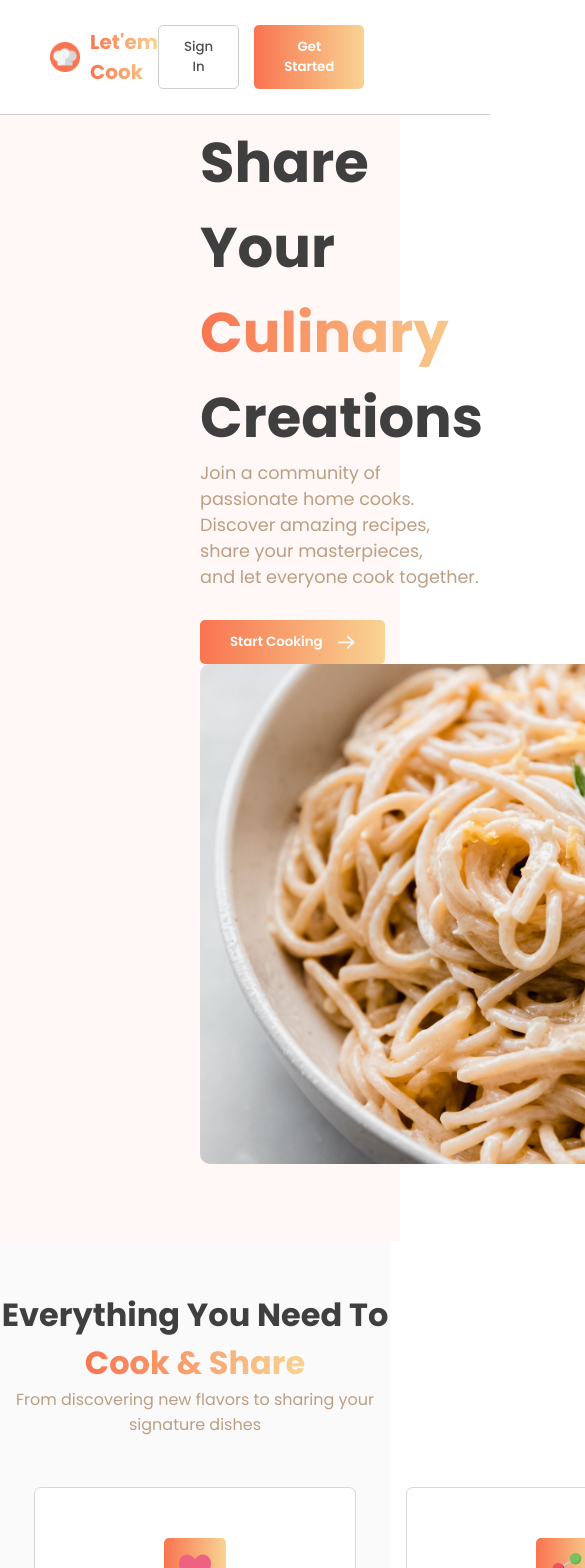
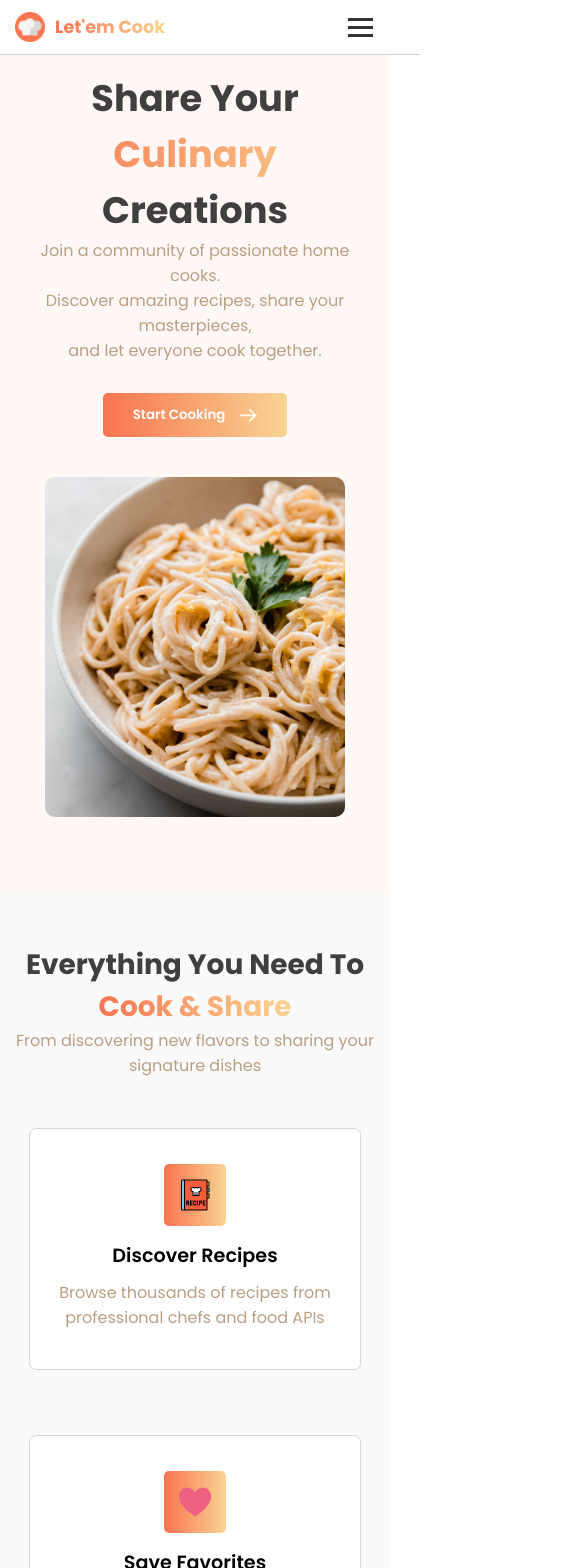
Before and after one commit to Syddevv/LetemCook, a React (Vite) app in the folder client/: page / in a window 390 px wide. Shown: the top 1568 px of the page, 585 px wide, since content can reach past the window. Built offline with nearby package versions, Linux system fonts and the light colour scheme; no server answers.

Commit message:
nav bar and landing page responsive layout

```diff
--- a/client/src/components/NavBar.jsx
+++ b/client/src/components/NavBar.jsx
@@ -1,4 +1,4 @@
-import React, { useEffect, useRef } from "react";
+import React, { useEffect, useRef, useState } from "react";
 import { useNavigate } from "react-router-dom";
 import Logo from "../assets/Logo.png";
 import "../styles/NavBar.css";
@@ -6,6 +6,7 @@ import "../styles/NavBar.css";
 const NavBar = () => {
   const navRef = useRef(null);
   const navigate = useNavigate();
+  const [menuOpen, setMenuOpen] = useState(false);
 
   useEffect(() => {
     const handleScroll = () => {
@@ -40,6 +41,38 @@ const NavBar = () => {
             Get Started
           </button>
         </div>
+
+        {/* Hamburger */}
+        <div
+          className={`hamburger ${menuOpen ? "active" : ""}`}
+          onClick={() => setMenuOpen(!menuOpen)}
+        >
+          <span></span>
+          <span></span>
+          <span></span>
+        </div>
+
+        {/* Mobile Menu */}
+        <div className={`mobile-menu ${menuOpen ? "show" : ""}`}>
+          <button
+            className="signIn-BTN"
+            onClick={() => {
+              setMenuOpen(false);
+              navigate("/login");
+            }}
+          >
+            Sign In
+          </button>
+          <button
+            className="getStarted-BTN"
+            onClick={() => {
+              setMenuOpen(false);
+              navigate("/register");
+            }}
+          >
+            Get Started
+          </button>
+        </div>
       </nav>
     </div>
   );
--- a/client/src/pages/LandingPage.jsx
+++ b/client/src/pages/LandingPage.jsx
@@ -8,7 +8,7 @@ import Clock from "../assets/clock.png";
 import ServingIcon from "../assets/Serving Icon.png";
 import NavBar from "../components/NavBar";
 import { useNavigate } from "react-router-dom";
-import { useEffect, useState } from "react";
+import { useEffect, useState, useLayoutEffect } from "react";
 import axios from "axios";
 import { motion } from "framer-motion";
 
--- a/client/src/styles/LandingPage.css
+++ b/client/src/styles/LandingPage.css
@@ -3,73 +3,6 @@
 * {
   font-family: Poppins;
   margin: 0;
-}
-
-.logo-name {
-  display: flex;
-  align-items: center;
-  gap: 10px;
-  cursor: pointer;
-}
-
-.logo {
-  width: 30px;
-}
-
-.website-name {
-  font-weight: bold;
-  font-size: 20px;
-  background: linear-gradient(90deg, #f97450, #f8d492);
-  -webkit-background-clip: text;
-  -webkit-text-fill-color: transparent;
-  background-clip: text;
-  color: transparent;
-}
-
-.nav-buttons {
-  display: flex;
-  gap: 15px;
-  margin-right: 100px;
-}
-
-.signIn-BTN {
-  background-color: white;
-  padding: 7px 25px;
-  border: 1px solid #cfcfcf;
-  border-radius: 5px;
-  cursor: pointer;
-  font-weight: 500;
-  color: #515151;
-  transition: all 0.3s ease;
-}
-
-.signIn-BTN:hover {
-  background-color: #f5f5f5;
-  border-color: #b5b5b5;
-  color: #333;
-  box-shadow: 0 4px 10px rgba(0, 0, 0, 0.15);
-  transform: translateY(-2px);
-}
-
-.signIn-BTN:active {
-  transform: translateY(0);
-  box-shadow: 0 2px 6px rgba(0, 0, 0, 0.1);
-}
-
-.getStarted-BTN {
-  background: linear-gradient(90deg, #f97450, #f8d492);
-  border: none;
-  color: white;
-  font-weight: 600;
-  padding: 12px 30px;
-  border-radius: 5px;
-  cursor: pointer;
-  transition: 0.3s ease;
-}
-
-.getStarted-BTN:hover {
-  background: linear-gradient(90deg, #ffe0a7, #f97450);
-  transform: scale(1.05);
 }
 
 /** HERO STYLES */
@@ -80,7 +13,6 @@
   align-items: center;
   justify-content: space-around;
   padding: 70px 200px;
-  flex-wrap: wrap;
   padding-top: 120px;
 }
 
@@ -192,6 +124,7 @@
   align-items: center;
   justify-content: center;
   gap: 50px;
+  flex-wrap: wrap;
 }
 
 .feature-card {
@@ -348,6 +281,8 @@
 .recipe-cards-wrapper {
   display: flex;
   gap: 30px;
+  flex-wrap: wrap; /* This fix stops the horizontal overflow */
+  justify-content: center;
 }
 
 /* BOTTOM HERO */
@@ -385,6 +320,8 @@ footer {
   padding: 30px;
   align-items: center;
   justify-content: space-around;
+  flex-wrap: wrap; /* Added for better footer wrapping */
+  gap: 20px;
 }
 
 footer p {
@@ -396,3 +333,156 @@ footer p {
   display: flex;
   gap: 30px;
 }
+
+/* ============================= */
+/* RESPONSIVE HERO SECTION */
+/* ============================= */
+
+@media (max-width: 1100px) {
+  .hero {
+    padding: 110px 60px;
+    justify-content: center;
+    gap: 40px;
+    flex-wrap: wrap; /* <-- ADDED THIS LINE */
+  }
+}
+
+@media (max-width: 900px) {
+  .hero {
+    padding: 100px 40px;
+  }
+
+  .right-hero-section h1 {
+    font-size: 2.7rem;
+  }
+
+  .hero-poster {
+    width: 500px;
+    height: 420px;
+  }
+}
+
+@media (max-width: 700px) {
+  .hero {
+    flex-direction: column;
+    text-align: center;
+    padding: 120px 25px;
+  }
+
+  .hero-poster {
+    max-width: 420px;
+    height: 380px;
+  }
+
+  .right-hero-section h1 {
+    font-size: 2.3rem;
+  }
+
+  .right-hero-section p {
+    font-size: 1rem;
+  }
+
+  .hero-buttons {
+    justify-content: center;
+  }
+}
+
+@media (max-width: 600px) {
+  .hero-poster {
+    width: 100%;
+    min-width: 300px;
+    height: 340px;
+  }
+
+  .hero {
+    padding: 70px 25px;
+  }
+}
+
+/* ============================= */
+/* FEATURES SECTION RESPONSIVE */
+/* ============================= */
+
+@media (max-width: 900px) {
+  .features-wrapper {
+    gap: 20px;
+  }
+
+  .feature-card {
+    width: 210px;
+    padding: 35px 25px;
+  }
+}
+
+@media (max-width: 600px) {
+  .features-wrapper {
+    flex-direction: column;
+    gap: 5px;
+  }
+
+  .feature-card {
+    width: 90%;
+    max-width: 280px;
+  }
+
+  .top-section h1 {
+    font-size: 1.75rem;
+  }
+
+  .top-section p {
+    font-size: 1rem;
+  }
+}
+
+/* ============================= */
+/* RECIPE CARDS RESPONSIVE */
+/* ============================= */
+
+@media (max-width: 600px) {
+  .recipe-image {
+    width: 100%;
+    max-width: 330px;
+    height: auto;
+  }
+
+  .recipe-details-wrapper {
+    width: 100%;
+    max-width: 330px;
+  }
+}
+
+/* ============================= */
+/* BOTTOM HERO RESPONSIVE */
+/* ============================= */
+
+@media (max-width: 700px) {
+  .bottom-hero {
+    padding: 40px 20px;
+    text-align: center;
+  }
+
+  .bottom-hero h1 {
+    font-size: 1.75rem;
+  }
+
+  .bottom-hero p {
+    font-size: 0.95rem;
+  }
+}
+
+/* ============================= */
+/* FOOTER RESPONSIVE */
+/* ============================= */
+
+@media (max-width: 700px) {
+  footer {
+    flex-direction: column;
+    gap: 20px;
+    text-align: center;
+  }
+
+  .footer-links {
+    flex-direction: column;
+    gap: 10px;
+  }
+}
--- a/client/src/styles/NavBar.css
+++ b/client/src/styles/NavBar.css
@@ -5,7 +5,8 @@ nav {
   position: fixed;
   top: 0;
   left: 0;
-  width: 100vw;
+  right: 0;
+  width: 100%;
   z-index: 100;
   background-color: white;
   transition: background-color 0.3s, box-shadow 0.3s;
@@ -14,9 +15,175 @@ nav {
   border-bottom: 1px solid #cfcfcf;
 }
 
-/* Add a class for the transparent nav */
+/* Transparent on scroll */
 nav.transparent {
   background-color: rgba(255, 255, 255, 0.7);
   box-shadow: 0 2px 12px rgba(0, 0, 0, 0.07);
   backdrop-filter: blur(8px);
 }
+
+/* Logo + Title */
+.logo-name {
+  display: flex;
+  align-items: center;
+  gap: 10px;
+  cursor: pointer;
+}
+
+.logo {
+  width: 30px;
+}
+
+.website-name {
+  font-weight: bold;
+  font-size: 20px;
+  background: linear-gradient(90deg, #f97450, #f8d492);
+  -webkit-background-clip: text;
+  -webkit-text-fill-color: transparent;
+  background-clip: text;
+  color: transparent;
+}
+
+/* Desktop Buttons */
+.nav-buttons {
+  display: flex;
+  gap: 15px;
+  margin-right: 100px;
+}
+
+.signIn-BTN {
+  background-color: white;
+  padding: 7px 25px;
+  border: 1px solid #cfcfcf;
+  border-radius: 5px;
+  cursor: pointer;
+  font-weight: 500;
+  color: #515151;
+  transition: all 0.3s ease;
+}
+
+.signIn-BTN:hover {
+  background-color: #f5f5f5;
+  border-color: #b5b5b5;
+  color: #333;
+  box-shadow: 0 4px 10px rgba(0, 0, 0, 0.15);
+  transform: translateY(-2px);
+}
+
+.signIn-BTN:active {
+  transform: translateY(0);
+  box-shadow: 0 2px 6px rgba(0, 0, 0, 0.1);
+}
+
+.getStarted-BTN {
+  background: linear-gradient(90deg, #f97450, #f8d492);
+  border: none;
+  color: white;
+  font-weight: 600;
+  padding: 12px 30px;
+  border-radius: 5px;
+  cursor: pointer;
+  transition: 0.3s ease;
+}
+
+.getStarted-BTN:hover {
+  background: linear-gradient(90deg, #ffe0a7, #f97450);
+  transform: scale(1.05);
+}
+
+/* HAMBURGER + MOBILE MENU */
+.hamburger {
+  display: none;
+  flex-direction: column;
+  gap: 5px;
+  cursor: pointer;
+  margin-right: 2rem;
+}
+
+.hamburger span {
+  width: 25px;
+  height: 3px;
+  background: #333;
+  transition: 0.3s ease;
+}
+
+/* Turn into X */
+.hamburger.active span:nth-child(1) {
+  transform: translateY(8px) rotate(45deg);
+}
+
+.hamburger.active span:nth-child(2) {
+  opacity: 0;
+}
+
+.hamburger.active span:nth-child(3) {
+  transform: translateY(-8px) rotate(-45deg);
+}
+
+/* Hidden by default */
+.mobile-menu {
+  position: absolute;
+  top: 80px;
+  right: 25px;
+  background: white;
+  border: 1px solid #dcdcdc;
+  border-radius: 10px;
+  padding: 15px;
+  display: none;
+  flex-direction: column;
+  gap: 10px;
+  width: 150px;
+  box-shadow: 0 4px 12px rgba(0, 0, 0, 0.15);
+  animation: fadeSlide 0.3s ease;
+}
+
+@keyframes fadeSlide {
+  from {
+    opacity: 0;
+    transform: translateY(-10px);
+  }
+  to {
+    opacity: 1;
+    transform: translateY(0);
+  }
+}
+
+.mobile-menu.show {
+  display: flex;
+}
+
+/* TABLET */
+@media (max-width: 1024px) {
+  .logo {
+    width: 27px;
+  }
+}
+
+/* MOBILE */
+@media (max-width: 600px) {
+  /* show burger menu */
+  .hamburger {
+    display: flex;
+  }
+
+  /* hide nav buttons */
+  .nav-buttons {
+    display: none;
+  }
+
+  nav {
+    padding: 12px 15px !important;
+  }
+
+  .logo-name img {
+    width: 30px;
+  }
+
+  .website-name {
+    font-size: 1.1rem;
+  }
+
+  .getStarted-BTN {
+    padding: 9px 30px;
+  }
+}
```
